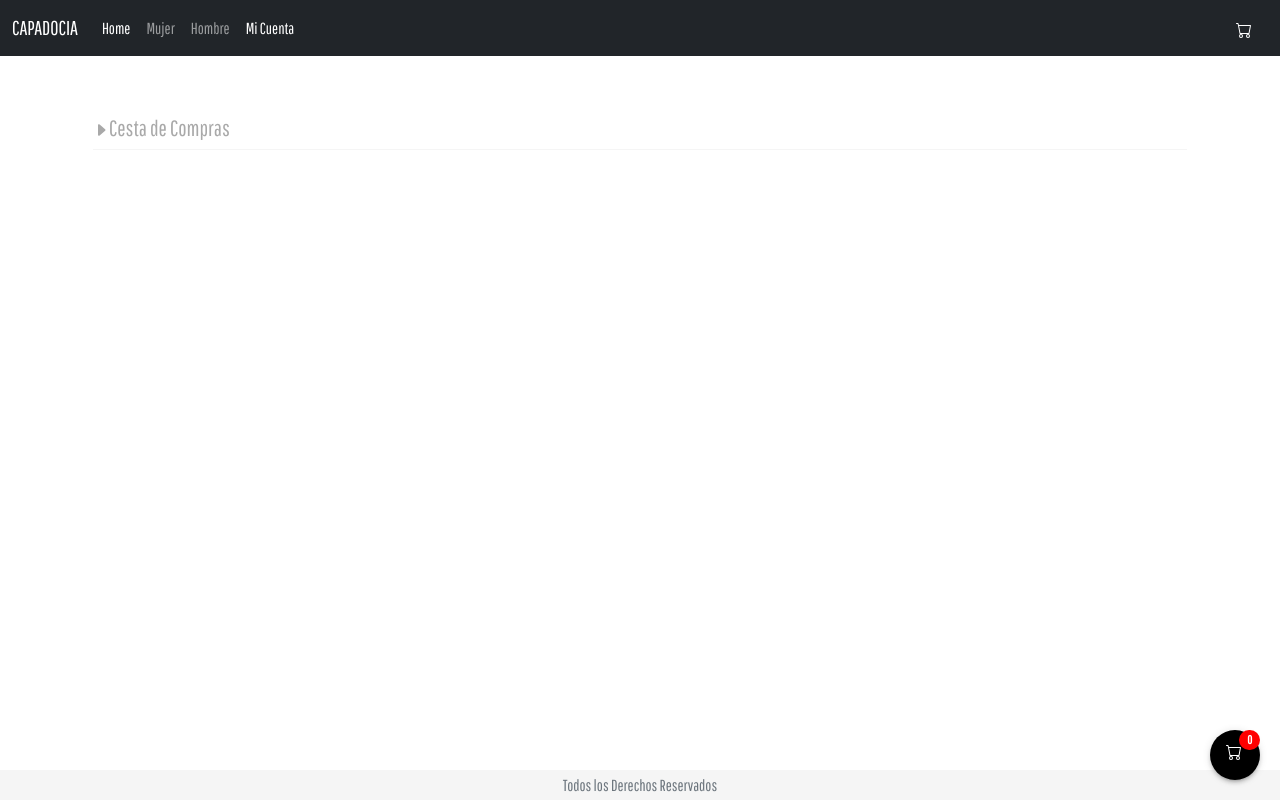
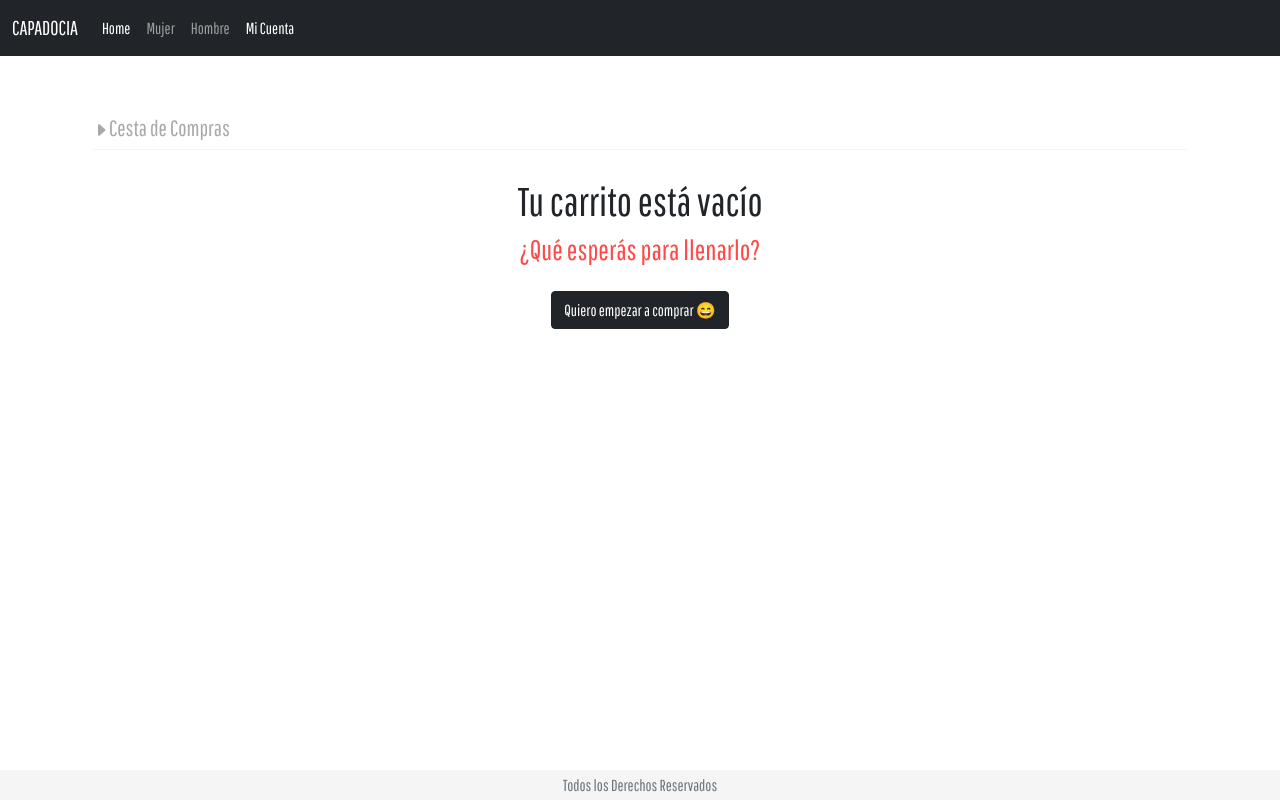
Before and after one commit to mfreire29/Coder1, a React (Create React App) app: page /cart in a window 1280 px wide. Built offline with nearby package versions, Linux system fonts and the light colour scheme.

Commit message:
Desafio Cart View

```diff
--- a/package.json
+++ b/package.json
@@ -9,6 +9,7 @@
     "@testing-library/react": "^11.2.2",
     "@testing-library/user-event": "^12.6.0",
     "bootstrap-icons": "^1.2.2",
+    "firebase": "^8.2.3",
     "materialize-css": "^1.0.0-rc.2",
     "react": "^17.0.1",
     "react-dom": "^17.0.1",
--- a/public/index.html
+++ b/public/index.html
@@ -28,7 +28,7 @@
     <link rel="preconnect" href="https://fonts.gstatic.com">
     <link href="https://fonts.googleapis.com/css2?family=Pathway+Gothic+One&display=swap" rel="stylesheet">
     <link href="https://cdnjs.cloudflare.com/ajax/libs/animate.css/4.1.1/animate.min.css" rel="stylesheet">
-    <title>React App</title>
+    <title>CAPADOCIA - Tienda Online</title>
   </head>
   <body>
     <noscript>You need to enable JavaScript to run this app.</noscript>
--- a/src/components/Cart.js
+++ b/src/components/Cart.js
@@ -1,4 +1,8 @@
-import React from 'react'
+import React, { useContext } from 'react'
+import {CartContext} from '../context/cartContext'
+import DetalleItem from './DetalleItem'
+import { NavLink } from 'react-router-dom'
+
 
 function Cart({ greeting }) {
     const style = {
@@ -8,9 +12,13 @@ function Cart({ greeting }) {
         color: "#a9a9a9",
       };
 
+    const { totalCarro, carro, removeItem } = useContext(CartContext)
+
+    console.log(carro)
+
     return (
         <div>
-            <div className="container">
+            <div className="container mb-5">
                 <div className="row">
                     <div className="col-12">
                         <p className="titulo-pagina" style={style}>
@@ -24,8 +32,34 @@ function Cart({ greeting }) {
                         >
                             <path d="M12.14 8.753l-5.482 4.796c-.646.566-1.658.106-1.658-.753V3.204a1 1 0 0 1 1.659-.753l5.48 4.796a1 1 0 0 1 0 1.506z" />
                         </svg>
-                        {greeting}
+
+                        { greeting }
                         </p>
+
+                        {
+                            totalCarro !== 0 ?
+                                <div className="container">
+                                    <div className="row">
+                                        {
+                                            carro.map(a => {
+                                                return <DetalleItem key={a.id} id={a.id} price={a.precio} quantity={a.quantity} pictureUrl= { a.pictureUrl } title= { a.title } removeItem= { removeItem } />
+                                            })
+                                        }
+
+
+                                    <hr/>
+                                    <h1 className="text-center">TOTAL: ${ totalCarro }.-</h1>
+                                    </div>
+                                </div>
+                                :
+                                <div className="text-center">
+                                    <h1 className="text-center pt-3"> Tu carrito está vacío</h1>
+                                    <h3 className="text-danger text-center">¿Qué esperás para llenarlo?</h3>
+                                    <NavLink to="/">
+                                        <button className="btn btn-dark mt-3">Quiero empezar a comprar 😄</button>
+                                    </NavLink>
+                                </div>
+                        }
                     </div>
                 </div>
             </div>
--- a/src/components/CartWidget.js
+++ b/src/components/CartWidget.js
@@ -1,18 +1,23 @@
-import React from "react";
+import React, { useContext } from "react";
+import {CartContext} from '../context/cartContext'
+import { NavLink } from 'react-router-dom'
 
 function CartWidget() {
+
+  const { unidadesCarro } = useContext(CartContext)
+
   return (
     <>
-      <svg
-        xmlns="http://www.w3.org/2000/svg"
-        width="16"
-        height="16"
-        fill="currentColor"
-        className="bi bi-cart"
-        viewBox="0 0 16 16"
-      >
-        <path d="M0 1.5A.5.5 0 0 1 .5 1H2a.5.5 0 0 1 .485.379L2.89 3H14.5a.5.5 0 0 1 .491.592l-1.5 8A.5.5 0 0 1 13 12H4a.5.5 0 0 1-.491-.408L2.01 3.607 1.61 2H.5a.5.5 0 0 1-.5-.5zM3.102 4l1.313 7h8.17l1.313-7H3.102zM5 12a2 2 0 1 0 0 4 2 2 0 0 0 0-4zm7 0a2 2 0 1 0 0 4 2 2 0 0 0 0-4zm-7 1a1 1 0 1 1 0 2 1 1 0 0 1 0-2zm7 0a1 1 0 1 1 0 2 1 1 0 0 1 0-2z" />
-      </svg>
+        <div className={`${unidadesCarro > 0 ? "mostrar" : "ocultar"}`}>
+          <div className="cart-float">
+            <NavLink to="/cart" className="nav-link">
+              <svg xmlns="http://www.w3.org/2000/svg" width="16" height="16" fill="currentColor" class="bi bi-bag" viewBox="0 0 16 16">
+                <path d="M8 1a2.5 2.5 0 0 1 2.5 2.5V4h-5v-.5A2.5 2.5 0 0 1 8 1zm3.5 3v-.5a3.5 3.5 0 1 0-7 0V4H1v10a2 2 0 0 0 2 2h10a2 2 0 0 0 2-2V4h-3.5zM2 5h12v9a1 1 0 0 1-1 1H3a1 1 0 0 1-1-1V5z"/>
+              </svg>
+            </NavLink>
+          </div>
+          <span className="badge badge-primary">{ unidadesCarro }</span>
+        </div>
     </>
   );
 }
--- /dev/null
+++ b/src/components/DetalleItem.js
@@ -0,0 +1,33 @@
+import React, { useContext } from 'react'
+import { NavLink, Navlink } from 'react-router-dom'
+import {CartContext} from '../context/cartContext'
+
+function DetalleItem( { id, title, price, quantity, pictureUrl } ) {
+
+  const { removeItem } = useContext(CartContext)
+
+  const eliminarItem = () => {
+    removeItem(id)
+  }
+
+    return (
+          <div className="col-xs-12 col-sm-6 col-md-2 my-5 pb-5 text-center delete-padre">
+            <button className="btn btn-dark btn-sm delete"onClick={ eliminarItem } >
+              <span aria-hidden="true">X</span>
+            </button>
+            <NavLink to={`/item/`+ id} >
+                <img src={pictureUrl} className="img-fluid efecto  animate__animated animate__fadeIn"/>
+            </NavLink>
+            <h5 className="card-title text-center my-0 py-0 pt-3">
+                <NavLink to={`/item/`+ id} className="product-title" >
+                    {title}
+                </NavLink>
+            </h5>
+            <h5 className="text-center mt-2"><b>${price}.-</b></h5>
+            <p className="text-center mt-2">Cantidad: <b>{ quantity }</b></p>
+            <h3 className="text-center text-danger mt-2"><span className="text-muted">Total:</span> <b>${ quantity*price }.-</b></h3>
+          </div>
+    )
+}
+
+export default DetalleItem
--- a/src/components/ItemDetail.js
+++ b/src/components/ItemDetail.js
@@ -12,7 +12,7 @@ function ItemDetail({ id, title, stock, description, price, pictureUrl }) {
     const onAdd = (cantidad) => {
         setNotif(true)
         setEstado(cantidad)
-        addItem(id, cantidad)
+        addItem(id, title, cantidad, price, pictureUrl)
         if(cantidad === 1) {
             console.log("Se ha agregado " + cantidad + " producto al carrito." )
         } else {
@@ -22,6 +22,7 @@ function ItemDetail({ id, title, stock, description, price, pictureUrl }) {
 
     const eliminarProductoCarrito = () => {
         removeItem(id)
+        setEstado(0)
     }
 
     return (
--- a/src/components/Navbar.js
+++ b/src/components/Navbar.js
@@ -53,17 +53,7 @@ function Navbar() {
                 </NavLink>
               </li>
             </ul>
-            <div className="d-flex">
-                <NavLink to="/cart" className="nav-link">
-                    <CartWidget/>
-                </NavLink>
-            </div>
-            <div className="cart-float">
-              <NavLink to="/cart" className="nav-link">
-                    <CartWidget/>
-                </NavLink>
-            </div>
-            <span className="badge badge-primary">{ unidadesCarro }</span>
+            <CartWidget/>
             {
               unidadesCarro > 0 ?
               <div className="clear-float">
--- a/src/context/cartContext.js
+++ b/src/context/cartContext.js
@@ -6,23 +6,29 @@ const CartProvider = (props) => {
 
     const [carro, setCarro] = useState([])
     const [unidadesCarro, setUnidadesCarro] = useState(0)
+    const [totalCarro, setTotalCarro] = useState(0)
+
 
     useEffect(() => {
         console.log(carro)
-    }, [carro])
+        console.log("total carro: ", totalCarro)
+
+    }, [carro, totalCarro])
 
 
 
-    const addItem = (item, quantity) => {
+    const addItem = (item, title, quantity, price, pictureUrl) => {
         if(isInCart(item).length === 0) {
-            setCarro([...carro, { id: item, quantity: quantity }])
+            setCarro([...carro, { id: item, title: title, quantity: quantity, precio: price, pictureUrl: pictureUrl, total: (price*quantity) }])
         }
         setUnidadesCarro(unidadesCarro + quantity)
+        setTotalCarro(totalCarro + (price*quantity))
     }
 
     const removeItem = (id, quantity) => {
         let un = carro.filter(a => a.id === parseInt(id))
         setUnidadesCarro(unidadesCarro - un[0].quantity)
+        setTotalCarro(totalCarro - (un[0].precio * un[0].quantity))
         const carrito = carro.filter(a => a.id !== parseInt(id))
         setCarro(carrito)
     }
@@ -30,6 +36,7 @@ const CartProvider = (props) => {
     const clear = () => {
         setCarro([])
         setUnidadesCarro(0)
+        setTotalCarro(0)
     }
 
     const isInCart = (id) => {
@@ -48,7 +55,8 @@ const CartProvider = (props) => {
                 removeItem,
                 isInCart,
                 clear,
-                unidadesCarro
+                unidadesCarro,
+                totalCarro
             }}
         >
             {props.children}
--- a/src/index.css
+++ b/src/index.css
@@ -125,6 +125,11 @@ code {
 
 .cart-float .nav-link {
   color: white;
+  text-decoration: none;
+}
+
+.cart-float .nav-link svg:hover {
+  color: red;
 }
 
 .badge {
@@ -136,3 +141,28 @@ code {
   bottom: 50px;
   right: 20px;
 }
+
+.link-item {
+  text-decoration: none;
+  color: black;
+}
+
+.mostrar {
+  display: block;
+}
+
+.ocultar {
+  display: none;
+}
+
+.delete-padre {
+  position: relative;
+}
+
+.delete {
+  position: absolute;
+  right: 20px;
+  z-index: 99999;
+  border-radius: 0;
+  box-shadow: rgba(0, 0, 0, 0.2) 0px 3px 3px -2px, rgba(0, 0, 0, 0.14) 0px 3px 4px 0px, rgba(0, 0, 0, 0.12) 0px 1px 8px 0px;
+}
```
Also changed, not shown: src/firebaseConfig.js (added, +16 -0 lines), 2 other files (tests, documents, lock files or other folders).
